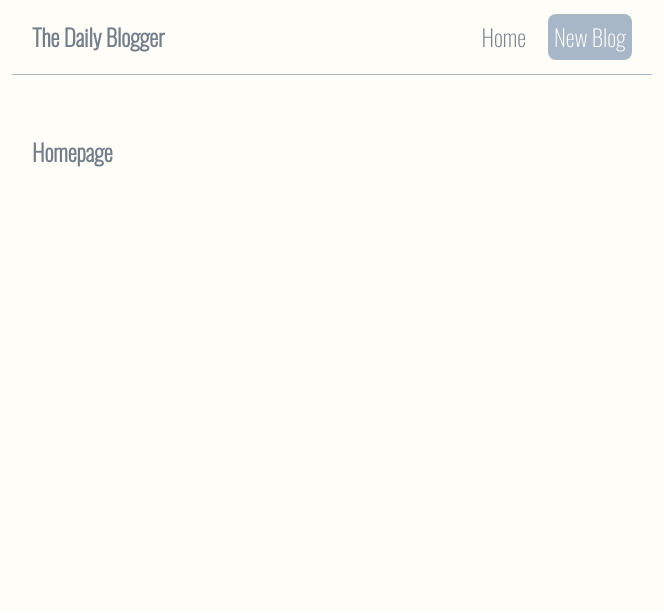
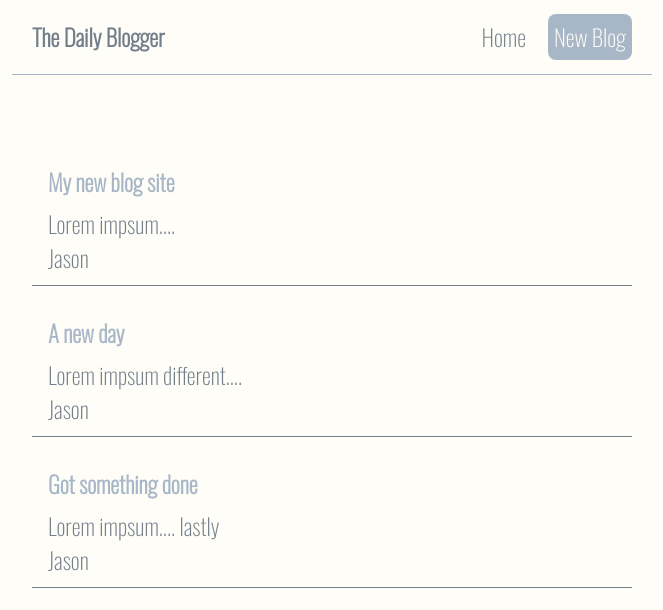
Before and after one commit to JasonHensley1989/react-blog, a React (Create React App) app: page / in a window 1280 px wide. Shown: the top 610 px of the page, without its empty margins (308-971 px from the left). Built offline with nearby package versions, Linux system fonts and the light colour scheme.

Commit message:
lists of articles/blog css styling

```diff
--- a/src/components/Home.js
+++ b/src/components/Home.js
@@ -4,12 +4,19 @@ import React from 'react'
 const Home = () => {
     const [blogs, setBlogs] = useState([
         { title: 'My new blog site', body: 'Lorem impsum....', author: "Jason", id: 1 },
-        { title: 'My new blog site', body: 'Lorem impsum different....', author: "Jason", id: 2 },
-        { title: 'My new blog site', body: 'Lorem impsum.... lastly', author: "Jason", id: 3 }
-    ])
+        { title: 'A new day', body: 'Lorem impsum different....', author: "Jason", id: 2 },
+        { title: 'Got something done ', body: 'Lorem impsum.... lastly', author: "Jason", id: 3 }
+    ]);
+
     return (
         <div className='home'>
-            <h2>Homepage</h2>
+            {blogs.map((blog) =>(
+                <div className="blog-preview" key={blog.id}>
+                    <h2>{ blog.title }</h2>
+                    <p>{ blog.body }</p>
+                    <p>{ blog.author}</p>
+                </div>
+            ))}
         </div>
   )
 }
--- a/src/index.css
+++ b/src/index.css
@@ -43,3 +43,20 @@ body {
     margin: 40px auto;
     padding: 20px;
 }
+
+/* Blog previews */
+.blog-preview {
+    padding: 10px 16px;
+    margin: 20px 0;
+    border-bottom: 1px solid #737e8b;
+}
+
+.blog-preview:hover {
+    box-shadow: 1px 3px 5px #737e8b;
+}
+
+.blog-preview h2 {
+    font-size: 2opx;
+    color: #a8b7c8;
+    margin-bottom: 8px;
+}
```
